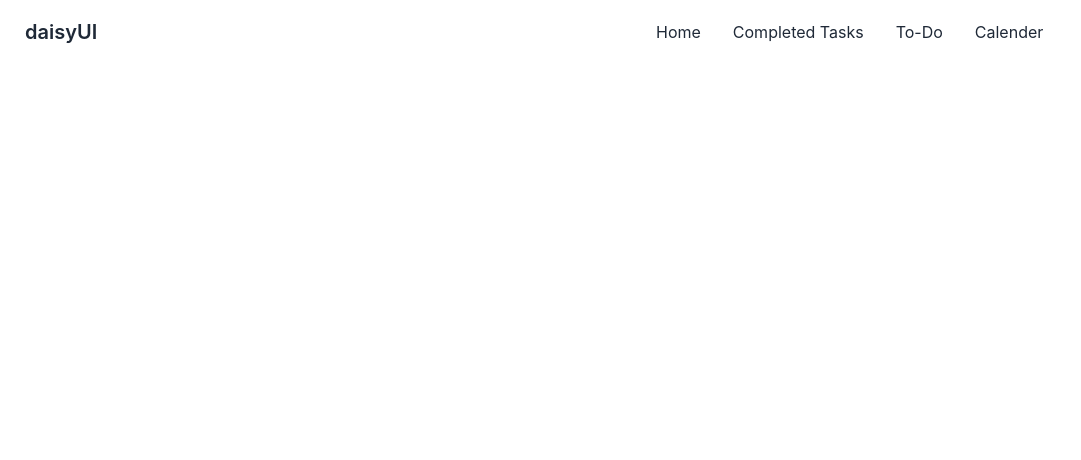
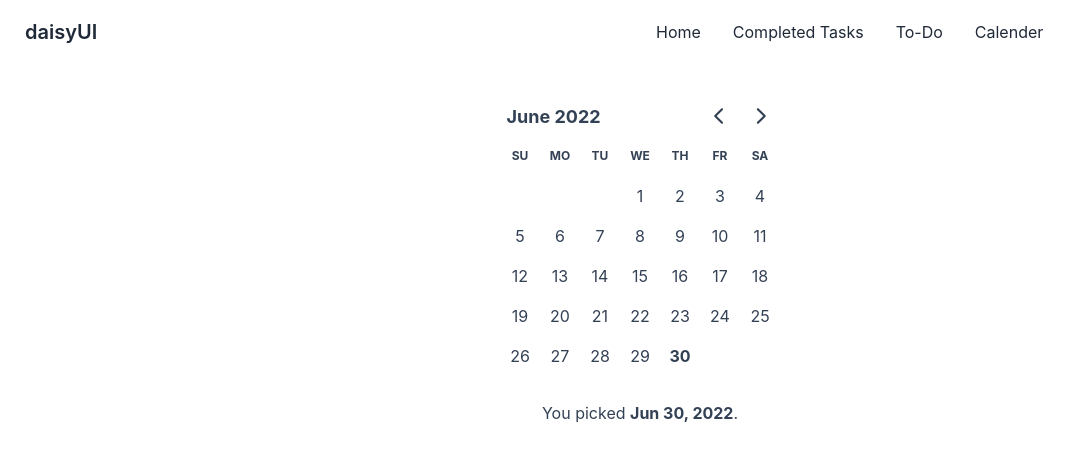
Before and after one commit to araf78/job-task-client-side, a React (Create React App) app: page /calender in a window 1280 px wide. Shown: the top 460 px of the page, without its empty margins (0-1081 px from the left). Built offline with nearby package versions, Linux system fonts and the light colour scheme.

Commit message:
Calender

```diff
--- a/package.json
+++ b/package.json
@@ -7,7 +7,9 @@
     "@testing-library/react": "^13.3.0",
     "@testing-library/user-event": "^13.5.0",
     "daisyui": "^2.17.0",
+    "date-fns": "^2.28.0",
     "react": "^18.2.0",
+    "react-day-picker": "^8.0.7",
     "react-dom": "^18.2.0",
     "react-router-dom": "^6.3.0",
     "react-scripts": "5.0.1",
--- a/src/App.js
+++ b/src/App.js
@@ -2,6 +2,7 @@ import { Routes, Route } from "react-router-dom";
 import './App.css';
 import Navbar from './Pages/Shared/Navbar';
 import Home from './Pages/Home/Home';
+import Calender from "./Pages/Calender";
 
 function App() {
 
@@ -10,7 +11,7 @@ function App() {
       <Navbar></Navbar>
       <Routes>
         <Route path="/" element={<Home />} />
-
+       <Route path="/calender" element={<Calender></Calender>}></Route>
       </Routes>
     </div>
   );
--- /dev/null
+++ b/src/Pages/Calender.js
@@ -0,0 +1,24 @@
+import { format } from 'date-fns';
+import React, { useState } from 'react';
+import { DayPicker } from 'react-day-picker';
+import 'react-day-picker/dist/style.css';
+
+const Calender = () => {
+    const [date, setDate] = useState(new Date());
+    let footer = <p>Please pick a day.</p>;
+    if (date) {
+      footer = <p className='mt-6'>You picked <span className='font-bold text-slate-700'>{format(date, 'PP')}</span>.</p>;
+    }
+    return  (
+        <div>
+            <DayPicker  className="grid grid-cols-1 justify-items-center mt-6 text-slate-700  p-4 border-2xl "
+             mode="single"
+             date={date}
+             onSelect={setDate}
+             footer={footer}
+            />
+        </div>
+    );
+};
+
+export default Calender;
```
Also changed, not shown: 1 other file (tests, documents, lock files or other folders).
